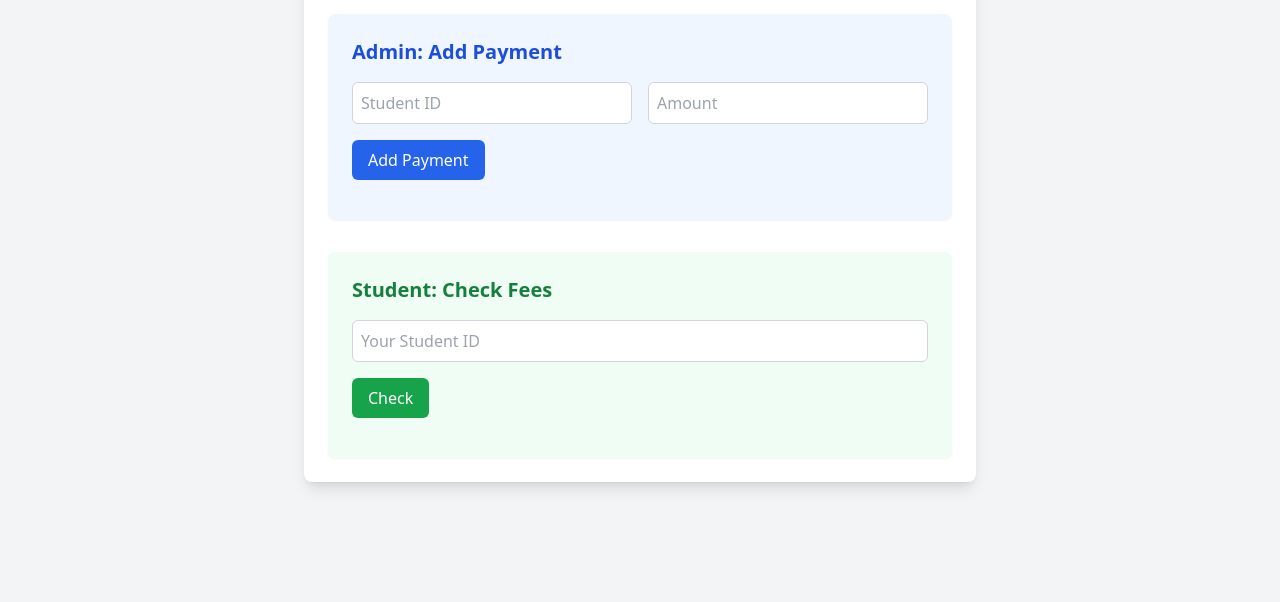
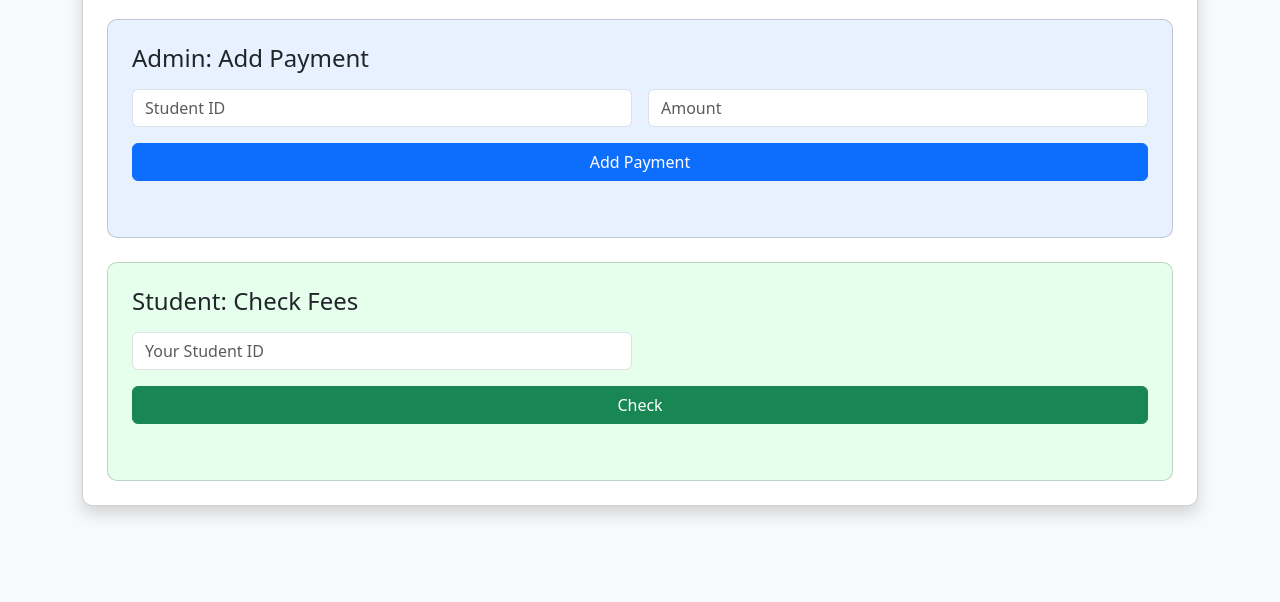
Before and after one commit to Prathamesh282/student-fees-management, a website: page public/index.html in a window 1280 px wide. Shown: the part 198-800 px from the top of the page. Drawn offline with nearby package versions, Linux system fonts and the light colour scheme.

Commit message:
Update index.html

```diff
--- a/public/index.html
+++ b/public/index.html
@@ -2,33 +2,61 @@
 <html lang="en">
 <head>
   <meta charset="UTF-8">
+  <meta name="viewport" content="width=device-width, initial-scale=1.0">
   <title>Student Fees Management</title>
-  <script src="https://cdn.tailwindcss.com"></script>
+  <!-- Bootstrap 5 CSS -->
+  <link href="https://cdn.jsdelivr.net/npm/bootstrap@5.3.3/dist/css/bootstrap.min.css" rel="stylesheet">
+  <style>
+    body {
+      background-color: #f8f9fa;
+    }
+    .card {
+      border-radius: 10px;
+    }
+    .admin-section {
+      background-color: #e7f1ff;
+    }
+    .student-section {
+      background-color: #e6ffed;
+    }
+  </style>
 </head>
-<body class="bg-gray-100 min-h-screen flex items-center justify-center p-4">
-  <div class="w-full max-w-2xl bg-white rounded-lg shadow-lg p-6">
-    <h1 class="text-3xl font-bold text-center text-gray-800 mb-8">Student Fees Management System</h1>
+<body class="d-flex align-items-center justify-content-center min-vh-100 py-4">
+  <div class="container">
+    <div class="card shadow p-4">
+      <h1 class="text-center mb-5">Student Fees Management System</h1>
 
-    <div class="mb-8 bg-blue-50 p-6 rounded-lg shadow-sm" id="admin">
-      <h2 class="text-xl font-semibold text-blue-700 mb-4">Admin: Add Payment</h2>
-      <div class="flex flex-col sm:flex-row gap-4 mb-4">
-        <input id="student_id" placeholder="Student ID" class="flex-1 p-2 border border-gray-300 rounded-md focus:outline-none focus:ring-2 focus:ring-blue-500" />
-        <input id="amount" type="number" placeholder="Amount" step="0.01" class="flex-1 p-2 border border-gray-300 rounded-md focus:outline-none focus:ring-2 focus:ring-blue-500" />
+      <!-- Admin Section -->
+      <div class="card admin-section p-4 mb-4">
+        <h2 class="h4 mb-3">Admin: Add Payment</h2>
+        <div class="row g-3 mb-3">
+          <div class="col-md-6">
+            <input id="student_id" type="text" class="form-control" placeholder="Student ID">
+          </div>
+          <div class="col-md-6">
+            <input id="amount" type="number" step="0.01" class="form-control" placeholder="Amount">
+          </div>
+        </div>
+        <button onclick="addPayment()" class="btn btn-primary">Add Payment</button>
+        <p id="admin-result" class="mt-3"></p>
       </div>
-      <button onclick="addPayment()" class="w-full sm:w-auto bg-blue-600 text-white px-4 py-2 rounded-md hover:bg-blue-700 transition-colors">Add Payment</button>
-      <p id="admin-result" class="mt-4 text-gray-600"></p>
-    </div>
 
-    <div class="bg-green-50 p-6 rounded-lg shadow-sm" id="student">
-      <h2 class="text-xl font-semibold text-green-700 mb-4">Student: Check Fees</h2>
-      <div class="flex flex-col sm:flex-row gap-4 mb-4">
-        <input id="check_id" placeholder="Your Student ID" class="flex-1 p-2 border border-gray-300 rounded-md focus:outline-none focus:ring-2 focus:ring-green-500" />
+      <!-- Student Section -->
+      <div class="card student-section p-4">
+        <h2 class="h4 mb-3">Student: Check Fees</h2>
+        <div class="row g-3 mb-3">
+          <div class="col-md-6">
+            <input id="check_id" type="text" class="form-control" placeholder="Your Student ID">
+          </div>
+        </div>
+        <button onclick="checkFees()" class="btn btn-success">Check</button>
+        <p id="result" class="mt-3"></p>
       </div>
-      <button onclick="checkFees()" class="w-full sm:w-auto bg-green-600 text-white px-4 py-2 rounded-md hover:bg-green-700 transition-colors">Check</button>
-      <p id="result" class="mt-4 text-gray-600"></p>
     </div>
   </div>
 
+  <!-- Bootstrap 5 JS (for potential future components) -->
+  <script src="https://cdn.jsdelivr.net/npm/bootstrap@5.3.3/dist/js/bootstrap.bundle.min.js"></script>
   <script>
     async function addPayment() {
       const student_id = document.getElementById('student_id').value;
@@ -37,7 +65,7 @@
       const resultEl = document.getElementById('admin-result');
 
       if (!student_id || !amount) {
-        resultEl.innerHTML = '<span class="text-red-500">Please enter Student ID and Amount</span>';
+        resultEl.innerHTML = '<div class="alert alert-danger">Please enter Student ID and Amount</div>';
         return;
       }
 
@@ -49,9 +77,9 @@
         });
         const data = await res.json();
         if (!res.ok) throw new Error(data.error || 'Failed to add payment');
-        resultEl.innerHTML = data.message;
+        resultEl.innerHTML = '<div class="alert alert-success">' + data.message + '</div>';
       } catch (error) {
-        resultEl.innerHTML = '<span class="text-red-500">' + error.message + '</span>';
+        resultEl.innerHTML = '<div class="alert alert-danger">' + error.message + '</div>';
       }
     }
 
@@ -60,7 +88,7 @@
       const resultEl = document.getElementById('result');
 
       if (!student_id) {
-        resultEl.innerHTML = '<span class="text-red-500">Please enter your Student ID</span>';
+        resultEl.innerHTML = '<div class="alert alert-danger">Please enter your Student ID</div>';
         return;
       }
 
@@ -68,9 +96,9 @@
         const res = await fetch(`/api/students/${student_id}`);
         const data = await res.json();
         if (!res.ok) throw new Error(data.error || 'Failed to fetch fees');
-        resultEl.innerHTML = `Total: ₹${data.total.toFixed(2)}, Paid: ₹${data.paid.toFixed(2)}, Outstanding: ₹${data.outstanding.toFixed(2)}`;
+        resultEl.innerHTML = '<div class="alert alert-info">Total: ₹' + data.total.toFixed(2) + ', Paid: ₹' + data.paid.toFixed(2) + ', Outstanding: ₹' + data.outstanding.toFixed(2) + '</div>';
       } catch (error) {
-        resultEl.innerHTML = '<span class="text-red-500">' + error.message + '</span>';
+        resultEl.innerHTML = '<div class="alert alert-danger">' + error.message + '</div>';
       }
     }
   </script>
```
